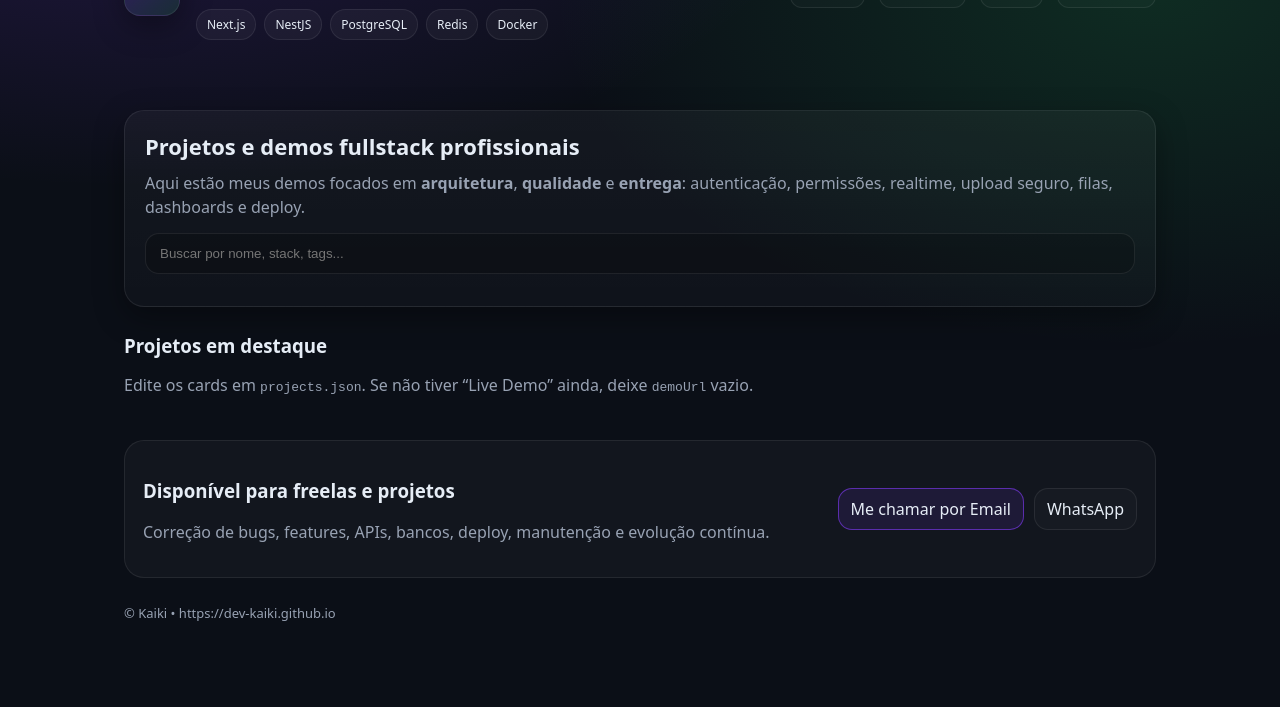
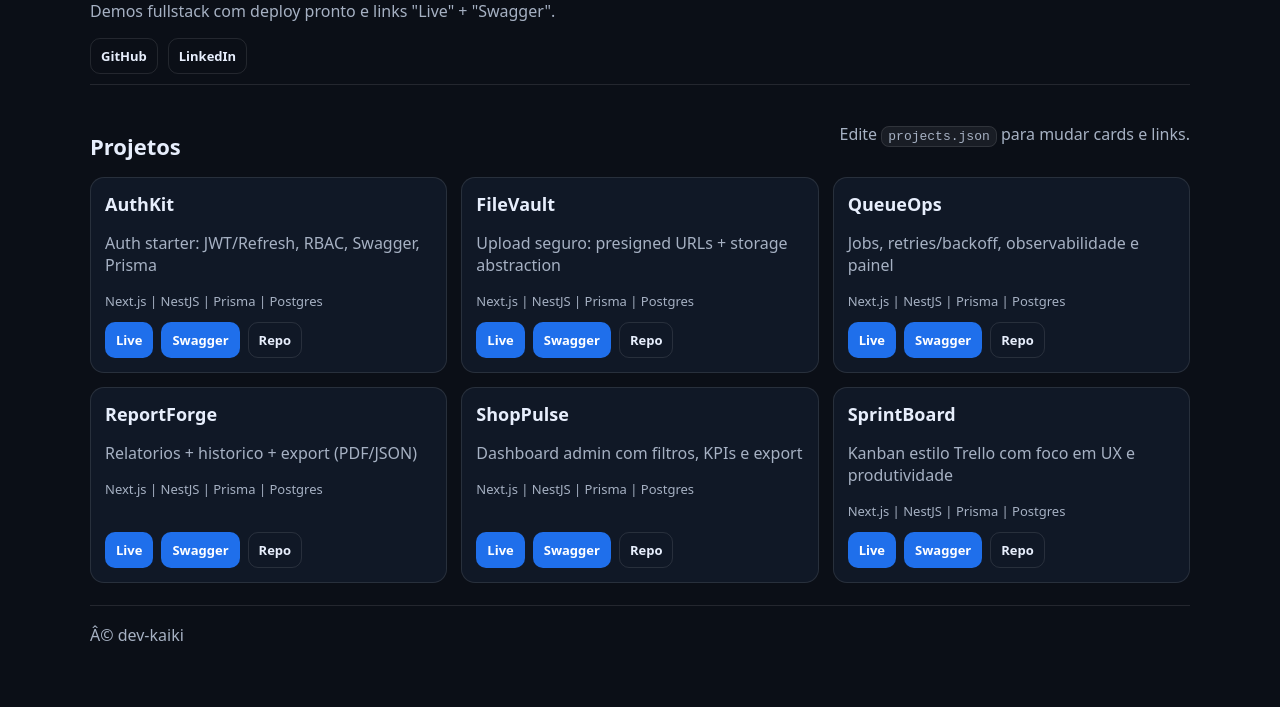
Before and after one commit to dev-kaiki/dev-kaiki.github.io, a plain HTML site: page index.html in a window 1280 px wide. Shown: the part 93-800 px from the top of the page. Drawn offline with Linux system fonts and the light colour scheme.

Commit message:
fix: portfolio render projects (robust)

```diff
--- a/index.html
+++ b/index.html
@@ -1,86 +1,107 @@
 <!doctype html>
-<html lang="pt-br">
+<html lang="pt-BR">
 <head>
   <meta charset="utf-8" />
   <meta name="viewport" content="width=device-width, initial-scale=1" />
-  <title>Kaiki — Fullstack Developer</title>
-  <meta name="description" content="Portfólio Fullstack: demos, APIs, bancos, Docker e CI/CD. Next.js, NestJS, PostgreSQL, Redis." />
-  <meta name="theme-color" content="#0b0f17" />
+  <title>dev-kaiki | Portfolio</title>
+  <meta name="description" content="Portfolio de demos fullstack (Next.js + NestJS + Prisma) com deploy one-click (Vercel/Render)." />
+  <link rel="stylesheet" href="./styles.css" />
+</head>
 
-  <!-- Open Graph (preview bonito ao colar o link) -->
-  <meta property="og:title" content="Kaiki — Fullstack Developer" />
-  <meta property="og:description" content="Demos fullstack profissionais: auth, realtime, upload, filas, dashboards, deploy e docs." />
-  <meta property="og:type" content="website" />
-  <meta property="og:image" content="assets/og.png" />
-
-  <link rel="stylesheet" href="styles.css" />
-</head>
 <body>
-  <header class="container header">
-    <div class="brand">
-      <div class="avatar">
-        <img src="assets/avatar.png" alt="Avatar" onerror="this.style.display='none'" />
-      </div>
+  <header class="wrap">
+    <div class="hero">
       <div>
-        <h1>Kaiki</h1>
-        <p class="subtitle">Fullstack Developer • Web • APIs • Databases • Docker • CI/CD</p>
-        <div class="chips">
-          <span class="chip">Next.js</span>
-          <span class="chip">NestJS</span>
-          <span class="chip">PostgreSQL</span>
-          <span class="chip">Redis</span>
-          <span class="chip">Docker</span>
+        <h1>dev-kaiki</h1>
+        <p class="muted">
+          Demos fullstack com deploy pronto e links "Live" + "Swagger".
+        </p>
+        <div class="hero-links">
+          <a class="btn btn-outline" href="https://github.com/dev-kaiki" target="_blank" rel="noopener">GitHub</a>
+          <a class="btn btn-outline" href="https://www.linkedin.com/in/kaiki-ferreira" target="_blank" rel="noopener">LinkedIn</a>
         </div>
       </div>
     </div>
-
-    <nav class="links">
-      <a href="https://github.com/dev-kaiki" target="_blank" rel="noreferrer">GitHub</a>
-      <a href="https://www.linkedin.com/in/kaiki-ferreira" target="_blank" rel="noreferrer">LinkedIn</a>
-      <a href="mailto:kaikiiquadros091o@gmail.com">Email</a>
-      <a href="https://wa.me/5516991666951" target="_blank" rel="noreferrer">WhatsApp</a>
-    </nav>
   </header>
 
-  <main class="container">
-    <section class="hero">
-      <h2>Projetos e demos fullstack profissionais</h2>
-      <p>
-        Aqui estão meus demos focados em <b>arquitetura</b>, <b>qualidade</b> e <b>entrega</b>:
-        autenticação, permissões, realtime, upload seguro, filas, dashboards e deploy.
-      </p>
+  <main class="wrap">
+    <section class="section">
+      <div class="section-head">
+        <h2>Projetos</h2>
+        <p class="muted">Edite <code>projects.json</code> para mudar cards e links.</p>
+      </div>
 
-      <div class="controls">
-        <input id="search" class="input" placeholder="Buscar por nome, stack, tags..." />
-        <div id="tagRow" class="tagRow"></div>
+      <div id="error" class="error hidden"></div>
+      <div id="grid" class="grid">
+        <div class="skeleton">Carregando projetos...</div>
       </div>
     </section>
 
-    <section>
-      <div class="sectionTitle">
-        <h3>Projetos em destaque</h3>
-        <p class="muted">Edite os cards em <code>projects.json</code>. Se não tiver “Live Demo” ainda, deixe <code>demoUrl</code> vazio.</p>
-      </div>
-
-      <div id="grid" class="grid"></div>
-    </section>
-
-    <section class="cta">
-      <div>
-        <h3>Disponível para freelas e projetos</h3>
-        <p class="muted">Correção de bugs, features, APIs, bancos, deploy, manutenção e evolução contínua.</p>
-      </div>
-      <div class="ctaButtons">
-        <a class="btn primary" href="mailto:kaikiiquadros091o@gmail.com">Me chamar por Email</a>
-        <a class="btn" href="https://wa.me/5516991666951" target="_blank" rel="noreferrer">WhatsApp</a>
-      </div>
-    </section>
-
-    <footer class="footer">
-      <p>© <span id="year"></span> Kaiki • https://dev-kaiki.github.io</p>
+    <footer class="footer muted">
+      <span>Â© dev-kaiki</span>
     </footer>
   </main>
 
-  <script src="main.js"></script>
+  <!-- Fallback embutido: se fetch falhar, ainda renderiza -->
+  <script id="projects-fallback" type="application/json">
+[
+  {
+    "slug": "authkit",
+    "title": "AuthKit",
+    "tagline": "Auth starter: JWT/Refresh, RBAC, Swagger, Prisma",
+    "repo": "https://github.com/dev-kaiki/authkit",
+    "live_url": "https://dev-kaiki-authkit.vercel.app",
+    "docs_url": "https://dev-kaiki-authkit-api.onrender.com/docs",
+    "stack": ["Next.js","NestJS","Prisma","Postgres"]
+  },
+  {
+    "slug": "filevault",
+    "title": "FileVault",
+    "tagline": "Upload seguro: presigned URLs + storage abstraction",
+    "repo": "https://github.com/dev-kaiki/filevault",
+    "live_url": "https://dev-kaiki-filevault.vercel.app",
+    "docs_url": "https://dev-kaiki-filevault-api.onrender.com/docs",
+    "stack": ["Next.js","NestJS","Prisma","Postgres"]
+  },
+  {
+    "slug": "queueops",
+    "title": "QueueOps",
+    "tagline": "Jobs, retries/backoff, observabilidade e painel",
+    "repo": "https://github.com/dev-kaiki/queueops",
+    "live_url": "https://dev-kaiki-queueops.vercel.app",
+    "docs_url": "https://dev-kaiki-queueops-api.onrender.com/docs",
+    "stack": ["Next.js","NestJS","Prisma","Postgres"]
+  },
+  {
+    "slug": "reportforge",
+    "title": "ReportForge",
+    "tagline": "Relatorios + historico + export (PDF/JSON)",
+    "repo": "https://github.com/dev-kaiki/reportforge",
+    "live_url": "https://dev-kaiki-reportforge.vercel.app",
+    "docs_url": "https://dev-kaiki-reportforge-api.onrender.com/docs",
+    "stack": ["Next.js","NestJS","Prisma","Postgres"]
+  },
+  {
+    "slug": "shoppulse",
+    "title": "ShopPulse",
+    "tagline": "Dashboard admin com filtros, KPIs e export",
+    "repo": "https://github.com/dev-kaiki/shoppulse",
+    "live_url": "https://dev-kaiki-shoppulse.vercel.app",
+    "docs_url": "https://dev-kaiki-shoppulse-api.onrender.com/docs",
+    "stack": ["Next.js","NestJS","Prisma","Postgres"]
+  },
+  {
+    "slug": "sprintboard",
+    "title": "SprintBoard",
+    "tagline": "Kanban estilo Trello com foco em UX e produtividade",
+    "repo": "https://github.com/dev-kaiki/sprintboard",
+    "live_url": "https://dev-kaiki-sprintboard.vercel.app",
+    "docs_url": "https://dev-kaiki-sprintboard-api.onrender.com/docs",
+    "stack": ["Next.js","NestJS","Prisma","Postgres"]
+  }
+]
+  </script>
+
+  <script src="./main.js" defer></script>
 </body>
 </html>
--- a/main.js
+++ b/main.js
@@ -1,48 +1,74 @@
-async function loadProjects() {
-  const res = await fetch('./projects.json', { cache: 'no-store' });
-  if (!res.ok) throw new Error('Falha ao carregar projects.json');
-  return await res.json();
-}
+(function () {
+  function esc(s) {
+    s = String(s == null ? "" : s);
+    return s.replace(/[&<>"']/g, function (c) {
+      return ({ "&": "&amp;", "<": "&lt;", ">": "&gt;", '"': "&quot;", "'": "&#39;" })[c];
+    });
+  }
 
-function esc(s) {
-  return String(s ?? '').replace(/[&<>"']/g, (c) => ({
-    '&':'&amp;','<':'&lt;','>':'&gt;','"':'&quot;',"'":'&#39;'
-  }[c]));
-}
+  function showError(msg) {
+    var el = document.getElementById("error");
+    if (!el) return;
+    el.textContent = msg;
+    el.classList.remove("hidden");
+  }
 
-function card(p) {
-  const stack = Array.isArray(p.stack) ? p.stack.map(esc).join(' • ') : '';
-  const liveBtn = p.live_url ? `<a class="btn" href="${esc(p.live_url)}" target="_blank" rel="noopener">Live</a>` : '';
-  const docsBtn = p.docs_url ? `<a class="btn" href="${esc(p.docs_url)}" target="_blank" rel="noopener">Swagger</a>` : '';
-  const repoBtn = p.repo ? `<a class="btn btn-outline" href="${esc(p.repo)}" target="_blank" rel="noopener">Repo</a>` : '';
+  function card(p) {
+    var title = p.title || p.slug;
+    var tagline = p.tagline || "";
+    var stack = Array.isArray(p.stack) ? p.stack.map(esc).join(" | ") : "";
 
-  return `
-    <article class="card">
-      <div class="card-top">
-        <h3>${esc(p.title || p.slug)}</h3>
-        <p class="muted">${esc(p.tagline || '')}</p>
-        ${stack ? `<p class="stack">${stack}</p>` : ''}
-      </div>
-      <div class="actions">
-        ${liveBtn}
-        ${docsBtn}
-        ${repoBtn}
-      </div>
-    </article>
-  `;
-}
+    var liveBtn = p.live_url ? '<a class="btn" href="' + esc(p.live_url) + '" target="_blank" rel="noopener">Live</a>' : "";
+    var docsBtn = p.docs_url ? '<a class="btn" href="' + esc(p.docs_url) + '" target="_blank" rel="noopener">Swagger</a>' : "";
+    var repoBtn = p.repo ? '<a class="btn btn-outline" href="' + esc(p.repo) + '" target="_blank" rel="noopener">Repo</a>' : "";
 
-async function main() {
-  const grid = document.getElementById('projects');
-  if (!grid) return;
+    return (
+      '<article class="card">' +
+        '<div class="card-top">' +
+          "<h3>" + esc(title) + "</h3>" +
+          '<p class="muted">' + esc(tagline) + "</p>" +
+          (stack ? '<p class="stack">' + stack + "</p>" : "") +
+        "</div>" +
+        '<div class="actions">' + liveBtn + docsBtn + repoBtn + "</div>" +
+      "</article>"
+    );
+  }
 
-  try {
-    const projects = await loadProjects();
-    grid.innerHTML = projects.map(card).join('');
-  } catch (e) {
-    grid.innerHTML = `<div class="error">Erro ao carregar projetos: ${esc(e.message)}</div>`;
-    console.error(e);
+  function readFallback() {
+    var el = document.getElementById("projects-fallback");
+    if (!el) return null;
+    var txt = (el.textContent || "").trim();
+    if (!txt) return null;
+    try { return JSON.parse(txt); } catch (e) { return null; }
   }
-}
 
-main();
+  function fetchProjects() {
+    return fetch("./projects.json?ts=" + Date.now(), { cache: "no-store" })
+      .then(function (res) {
+        if (!res.ok) throw new Error("Falha ao carregar projects.json (HTTP " + res.status + ")");
+        return res.json();
+      });
+  }
+
+  function render(list) {
+    var grid = document.getElementById("grid");
+    if (!grid) return;
+    if (!Array.isArray(list) || list.length === 0) {
+      grid.innerHTML = '<div class="skeleton">Nenhum projeto encontrado (lista vazia).</div>';
+      return;
+    }
+    grid.innerHTML = list.map(card).join("");
+  }
+
+  // Start
+  var fallback = readFallback();
+  if (fallback) render(fallback);
+
+  fetchProjects()
+    .then(function (list) { render(list); })
+    .catch(function (err) {
+      // Mantem o fallback renderizado, mas mostra erro
+      showError(String(err && err.message ? err.message : err));
+      console.error(err);
+    });
+})();
--- a/projects.json
+++ b/projects.json
@@ -1,80 +1,56 @@
 [
   {
-        "live_url":  "https://dev-kaiki-authkit.vercel.app",
-        "slug":  "authkit",
-        "stack":  [
-                      "Next.js",
-                      "NestJS",
-                      "Swagger"
-                  ],
-        "repo":  "https://github.com/dev-kaiki/authkit",
-        "tagline":  "Auth starter: JWT/Refresh, RBAC, Swagger",
-        "title":  "AuthKit",
-        "docs_url":  "https://dev-kaiki-authkit-api.onrender.com/docs"
+    "slug": "authkit",
+    "title": "AuthKit",
+    "tagline": "Auth starter: JWT/Refresh, RBAC, Swagger, Prisma",
+    "repo": "https://github.com/dev-kaiki/authkit",
+    "live_url": "https://dev-kaiki-authkit.vercel.app",
+    "docs_url": "https://dev-kaiki-authkit-api.onrender.com/docs",
+    "stack": ["Next.js","NestJS","Prisma","Postgres"]
   },
   {
-        "live_url":  "https://dev-kaiki-filevault.vercel.app",
-        "slug":  "filevault",
-        "stack":  [
-                      "Next.js",
-                      "NestJS",
-                      "Swagger"
-                  ],
-        "repo":  "https://github.com/dev-kaiki/filevault",
-        "tagline":  "Secure upload: presigned URLs + storage abstraction",
-        "title":  "FileVault",
-        "docs_url":  "https://dev-kaiki-filevault-api.onrender.com/docs"
+    "slug": "filevault",
+    "title": "FileVault",
+    "tagline": "Upload seguro: presigned URLs + storage abstraction",
+    "repo": "https://github.com/dev-kaiki/filevault",
+    "live_url": "https://dev-kaiki-filevault.vercel.app",
+    "docs_url": "https://dev-kaiki-filevault-api.onrender.com/docs",
+    "stack": ["Next.js","NestJS","Prisma","Postgres"]
   },
   {
-        "live_url":  "https://dev-kaiki-queueops.vercel.app",
-        "slug":  "queueops",
-        "stack":  [
-                      "Next.js",
-                      "NestJS",
-                      "Swagger"
-                  ],
-        "repo":  "https://github.com/dev-kaiki/queueops",
-        "tagline":  "Jobs, retries/backoff, observability + panel",
-        "title":  "QueueOps",
-        "docs_url":  "https://dev-kaiki-queueops-api.onrender.com/docs"
+    "slug": "queueops",
+    "title": "QueueOps",
+    "tagline": "Jobs, retries/backoff, observabilidade e painel",
+    "repo": "https://github.com/dev-kaiki/queueops",
+    "live_url": "https://dev-kaiki-queueops.vercel.app",
+    "docs_url": "https://dev-kaiki-queueops-api.onrender.com/docs",
+    "stack": ["Next.js","NestJS","Prisma","Postgres"]
   },
   {
-        "live_url":  "https://dev-kaiki-reportforge.vercel.app",
-        "slug":  "reportforge",
-        "stack":  [
-                      "Next.js",
-                      "NestJS",
-                      "Swagger"
-                  ],
-        "repo":  "https://github.com/dev-kaiki/reportforge",
-        "tagline":  "Reports + history + export (PDF/JSON)",
-        "title":  "ReportForge",
-        "docs_url":  "https://dev-kaiki-reportforge-api.onrender.com/docs"
+    "slug": "reportforge",
+    "title": "ReportForge",
+    "tagline": "Relatorios + historico + export (PDF/JSON)",
+    "repo": "https://github.com/dev-kaiki/reportforge",
+    "live_url": "https://dev-kaiki-reportforge.vercel.app",
+    "docs_url": "https://dev-kaiki-reportforge-api.onrender.com/docs",
+    "stack": ["Next.js","NestJS","Prisma","Postgres"]
   },
   {
-        "live_url":  "https://dev-kaiki-shoppulse.vercel.app",
-        "slug":  "shoppulse",
-        "stack":  [
-                      "Next.js",
-                      "NestJS",
-                      "Swagger"
-                  ],
-        "repo":  "https://github.com/dev-kaiki/shoppulse",
-        "tagline":  "Admin dashboard with filters, KPIs and export",
-        "title":  "ShopPulse",
-        "docs_url":  "https://dev-kaiki-shoppulse-api.onrender.com/docs"
+    "slug": "shoppulse",
+    "title": "ShopPulse",
+    "tagline": "Dashboard admin com filtros, KPIs e export",
+    "repo": "https://github.com/dev-kaiki/shoppulse",
+    "live_url": "https://dev-kaiki-shoppulse.vercel.app",
+    "docs_url": "https://dev-kaiki-shoppulse-api.onrender.com/docs",
+    "stack": ["Next.js","NestJS","Prisma","Postgres"]
   },
   {
-        "live_url":  "https://dev-kaiki-sprintboard.vercel.app",
-        "slug":  "sprintboard",
-        "stack":  [
-                      "Next.js",
-                      "NestJS",
-                      "Swagger"
-                  ],
-        "repo":  "https://github.com/dev-kaiki/sprintboard",
-        "tagline":  "Trello-like Kanban focused on UX",
-        "title":  "SprintBoard",
-        "docs_url":  "https://dev-kaiki-sprintboard-api.onrender.com/docs"
+    "slug": "sprintboard",
+    "title": "SprintBoard",
+    "tagline": "Kanban estilo Trello com foco em UX e produtividade",
+    "repo": "https://github.com/dev-kaiki/sprintboard",
+    "live_url": "https://dev-kaiki-sprintboard.vercel.app",
+    "docs_url": "https://dev-kaiki-sprintboard-api.onrender.com/docs",
+    "stack": ["Next.js","NestJS","Prisma","Postgres"]
   }
 ]
--- a/styles.css
+++ b/styles.css
@@ -1,150 +1,44 @@
-:root{
-  --bg:#0b0f17;
-  --panel:#101828;
-  --panel2:#0f1626;
-  --text:#e6edf6;
-  --muted:#98a2b3;
-  --border:rgba(255,255,255,.08);
-  --accent:#7c3aed;
-  --accent2:#22c55e;
-  --shadow: 0 10px 30px rgba(0,0,0,.35);
+:root {
+  --bg: #0b0f17;
+  --card: #101826;
+  --text: #e7eefc;
+  --muted: #a6b1c3;
+  --line: rgba(255,255,255,0.10);
+  --btn: #1f6feb;
 }
 
-*{box-sizing:border-box}
-html,body{height:100%}
-body{
-  margin:0;
-  font-family: ui-sans-serif, system-ui, -apple-system, Segoe UI, Roboto, Helvetica, Arial;
-  background:
-    radial-gradient(1200px 600px at 10% -10%, rgba(124,58,237,.22), transparent 60%),
-    radial-gradient(1000px 600px at 90% 10%, rgba(34,197,94,.16), transparent 60%),
-    var(--bg);
-  color:var(--text);
-}
+* { box-sizing: border-box; }
+html, body { margin: 0; padding: 0; background: var(--bg); color: var(--text); font-family: ui-sans-serif, system-ui, -apple-system, Segoe UI, Roboto, Arial; }
+a { color: inherit; text-decoration: none; }
 
-.container{max-width:1080px;margin:0 auto;padding:24px}
-.header{
-  display:flex;align-items:center;justify-content:space-between;gap:20px;
-  padding-top:28px;
-}
-.brand{display:flex;align-items:center;gap:16px}
-.avatar{
-  width:56px;height:56px;border-radius:16px;overflow:hidden;
-  background:linear-gradient(135deg, rgba(124,58,237,.25), rgba(34,197,94,.15));
-  border:1px solid var(--border);
-  box-shadow: var(--shadow);
-}
-.avatar img{width:100%;height:100%;object-fit:cover}
-h1{margin:0;font-size:26px;letter-spacing:.2px}
-.subtitle{margin:6px 0 0;color:var(--muted)}
+.wrap { width: min(1100px, calc(100% - 32px)); margin: 0 auto; }
 
-.links{display:flex;gap:14px;flex-wrap:wrap;justify-content:flex-end}
-.links a{
-  color:var(--text);text-decoration:none;
-  padding:8px 10px;border:1px solid var(--border);border-radius:12px;
-  background:rgba(255,255,255,.02);
-}
-.links a:hover{border-color:rgba(124,58,237,.35);}
+.hero { padding: 28px 0 10px; display: flex; gap: 18px; align-items: center; border-bottom: 1px solid var(--line); }
+h1 { margin: 0; font-size: 36px; letter-spacing: -0.5px; }
+.muted { color: var(--muted); }
+.hero-links { display: flex; gap: 10px; margin-top: 14px; flex-wrap: wrap; }
 
-.chips{display:flex;gap:8px;flex-wrap:wrap;margin-top:10px}
-.chip{
-  font-size:12px;color:var(--text);
-  padding:6px 10px;border-radius:999px;
-  background:rgba(255,255,255,.04);
-  border:1px solid var(--border);
-}
+.section { padding: 22px 0; }
+.section-head { display: flex; align-items: flex-end; justify-content: space-between; gap: 14px; flex-wrap: wrap; }
+h2 { margin: 0; font-size: 22px; }
 
-.hero{
-  margin-top:22px;
-  padding:20px;border-radius:20px;
-  background:linear-gradient(180deg, rgba(255,255,255,.04), rgba(255,255,255,.02));
-  border:1px solid var(--border);
-  box-shadow: var(--shadow);
-}
-.hero h2{margin:0 0 10px;font-size:22px}
-.hero p{margin:0;color:var(--muted);line-height:1.5}
+.grid { margin-top: 16px; display: grid; grid-template-columns: repeat(3, minmax(0, 1fr)); gap: 14px; }
+@media (max-width: 980px) { .grid { grid-template-columns: repeat(2, minmax(0, 1fr)); } }
+@media (max-width: 640px) { .grid { grid-template-columns: 1fr; } }
 
-.controls{display:flex;flex-direction:column;gap:12px;margin-top:14px}
-.input{
-  width:100%;
-  padding:12px 14px;
-  border-radius:14px;
-  border:1px solid var(--border);
-  outline:none;
-  background:rgba(0,0,0,.18);
-  color:var(--text);
-}
-.tagRow{display:flex;gap:8px;flex-wrap:wrap}
-.tag{
-  font-size:12px;
-  padding:7px 10px;border-radius:999px;
-  border:1px solid var(--border);
-  background:rgba(255,255,255,.02);
-  cursor:pointer;
-  user-select:none;
-}
-.tag.active{border-color:rgba(124,58,237,.55); background:rgba(124,58,237,.12);}
+.card { background: var(--card); border: 1px solid var(--line); border-radius: 14px; padding: 14px; display: flex; flex-direction: column; min-height: 160px; }
+.card h3 { margin: 0 0 6px; font-size: 18px; }
+.stack { margin: 8px 0 0; font-size: 13px; color: var(--muted); }
 
-.sectionTitle{margin-top:26px}
-.sectionTitle h3{margin:0}
-.muted{color:var(--muted)}
+.actions { margin-top: auto; display: flex; gap: 8px; flex-wrap: wrap; padding-top: 12px; }
+.btn { background: var(--btn); border: 1px solid transparent; color: white; padding: 8px 10px; border-radius: 10px; font-weight: 600; font-size: 13px; display: inline-flex; align-items: center; gap: 8px; }
+.btn:hover { filter: brightness(1.05); }
+.btn-outline { background: transparent; border-color: var(--line); color: var(--text); }
 
-.grid{
-  margin-top:14px;
-  display:grid;
-  grid-template-columns:repeat(3, 1fr);
-  gap:14px;
-}
-.card{
-  padding:16px;border-radius:18px;
-  border:1px solid var(--border);
-  background:linear-gradient(180deg, rgba(16,24,40,.9), rgba(15,22,38,.75));
-  box-shadow: var(--shadow);
-  display:flex;flex-direction:column;gap:10px;
-  min-height:180px;
-}
-.card h4{margin:0;font-size:16px}
-.card p{margin:0;color:var(--muted);line-height:1.45;font-size:13px}
-.meta{display:flex;gap:8px;flex-wrap:wrap}
-.pill{
-  font-size:11px;padding:5px 8px;border-radius:999px;
-  border:1px solid var(--border);
-  background:rgba(255,255,255,.03);
-}
-.card .actions{display:flex;gap:10px;margin-top:auto;flex-wrap:wrap}
-.btn{
-  text-decoration:none;
-  color:var(--text);
-  border:1px solid var(--border);
-  border-radius:14px;
-  padding:9px 12px;
-  background:rgba(255,255,255,.02);
-}
-.btn:hover{border-color:rgba(34,197,94,.45)}
-.btn.primary{
-  border-color:rgba(124,58,237,.65);
-  background:rgba(124,58,237,.12);
-}
-.btn.primary:hover{border-color:rgba(124,58,237,.9)}
+.error { margin-top: 14px; background: rgba(255,60,60,0.10); border: 1px solid rgba(255,60,60,0.35); padding: 10px 12px; border-radius: 10px; }
+.hidden { display: none; }
 
-.cta{
-  margin-top:28px;
-  padding:18px;
-  border-radius:20px;
-  border:1px solid var(--border);
-  background:rgba(255,255,255,.03);
-  display:flex;align-items:center;justify-content:space-between;gap:14px;
-}
-.ctaButtons{display:flex;gap:10px;flex-wrap:wrap}
+.skeleton { opacity: 0.9; color: var(--muted); padding: 14px; border: 1px dashed var(--line); border-radius: 14px; }
 
-.footer{margin-top:26px;color:var(--muted);font-size:13px;padding-bottom:30px}
-
-@media (max-width: 980px){
-  .grid{grid-template-columns:repeat(2, 1fr)}
-}
-@media (max-width: 640px){
-  .header{flex-direction:column;align-items:flex-start}
-  .links{justify-content:flex-start}
-  .grid{grid-template-columns:1fr}
-  .cta{flex-direction:column;align-items:flex-start}
-}
+.footer { padding: 18px 0 36px; border-top: 1px solid var(--line); }
+code { background: rgba(255,255,255,0.06); padding: 2px 6px; border-radius: 8px; border: 1px solid var(--line); }
```
Also changed, not shown: 2 other files. Lines whose indentation alone changed are shown as unchanged.
